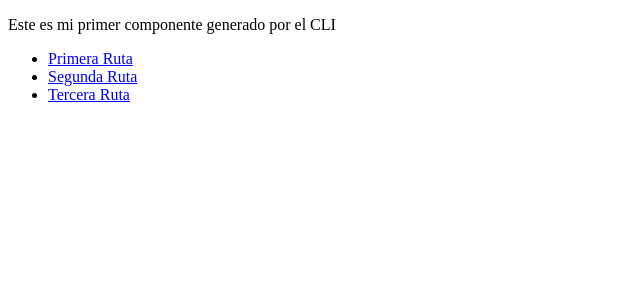
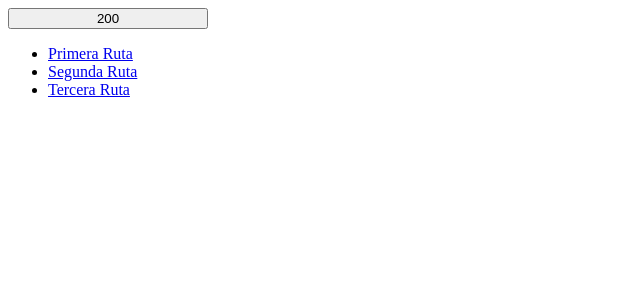
Before and after one commit to DanielCarbajal314/curso-angular, an Angular app: page /first in a window 1280 px wide. Shown: the top 300 px of the page, without its empty margins (0-640 px from the left). Built offline with nearby package versions, Linux system fonts and the light colour scheme.

Commit message:
data binding

```diff
--- a/src/app/first/first.component.html
+++ b/src/app/first/first.component.html
@@ -1 +1 @@
-<p>Este es mi primer componente generado por el CLI</p>
+<button [style]="styleExpression" (click)="count()">{{counter}}</button>
--- a/src/app/first/first.component.ts
+++ b/src/app/first/first.component.ts
@@ -6,6 +6,9 @@ import { Component, OnDestroy, OnInit } from '@angular/core';
   styleUrls: ['./first.component.scss']
 })
 export class FirstComponent implements OnInit, OnDestroy {
+  counter = 200;
+  styleExpression = "width: 200px"
+
 
   constructor() { }
   ngOnDestroy(): void {
@@ -16,4 +19,9 @@ export class FirstComponent implements OnInit, OnDestroy {
     console.log('estoy iniciando');
   }
 
+  count(){
+    this.counter+=10;
+    this.styleExpression = `width: ${this.counter}px`
+  }
+
 }
```
